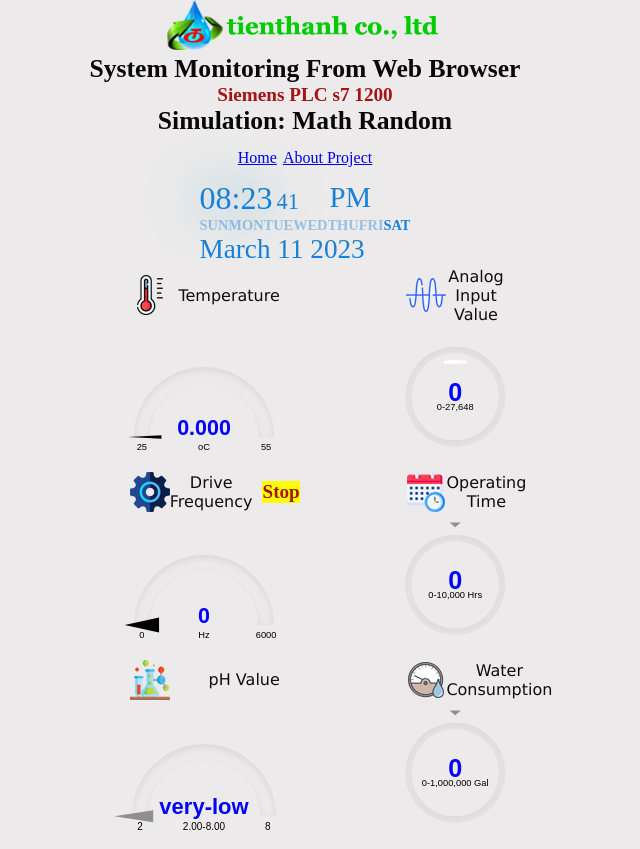
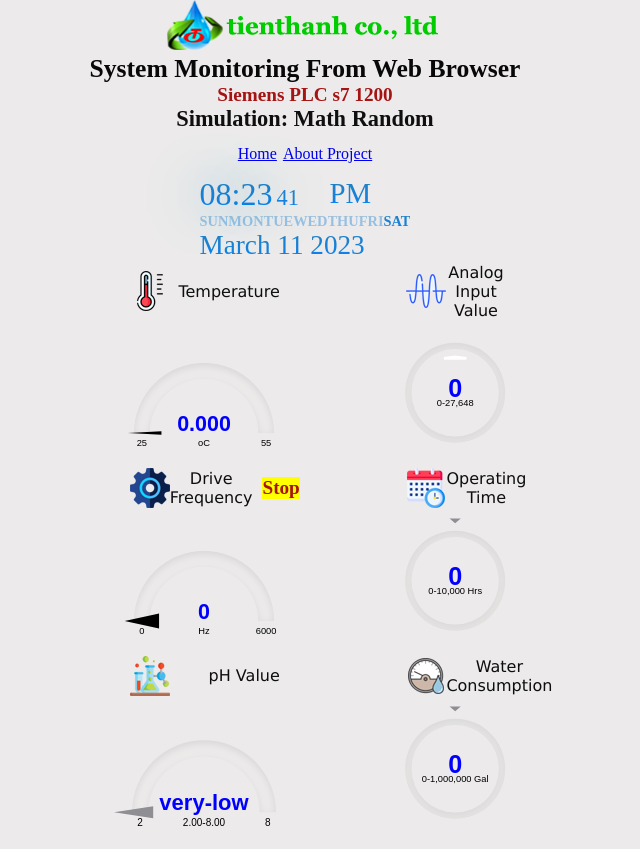
Before and after one commit to dangdien2000/automation, a plain HTML site: page index.html in a window 1280 px wide. Shown: the top 849 px of the page, without its empty margins (335-975 px from the left). Drawn offline with nearby package versions, Linux system fonts and the light colour scheme; no server answers; a web font is replaced by a local one.

Commit message:
Update index.html

```diff
--- a/index.html
+++ b/index.html
@@ -18,7 +18,7 @@
     <a href="http://ddbluestar.com"><img src="images/logo.png" alt="" width="auto" height="auto"></a>
     <h1>System Monitoring From Web Browser</h1>
     <h3>Siemens PLC s7 1200</h3>
-    <h1>Simulation: Math Random</h1>
+    <h2>Simulation: Math Random</h2>
     <div id="nav">
       <ul>
         <li><a href="index.html">Home</a></li>
```
